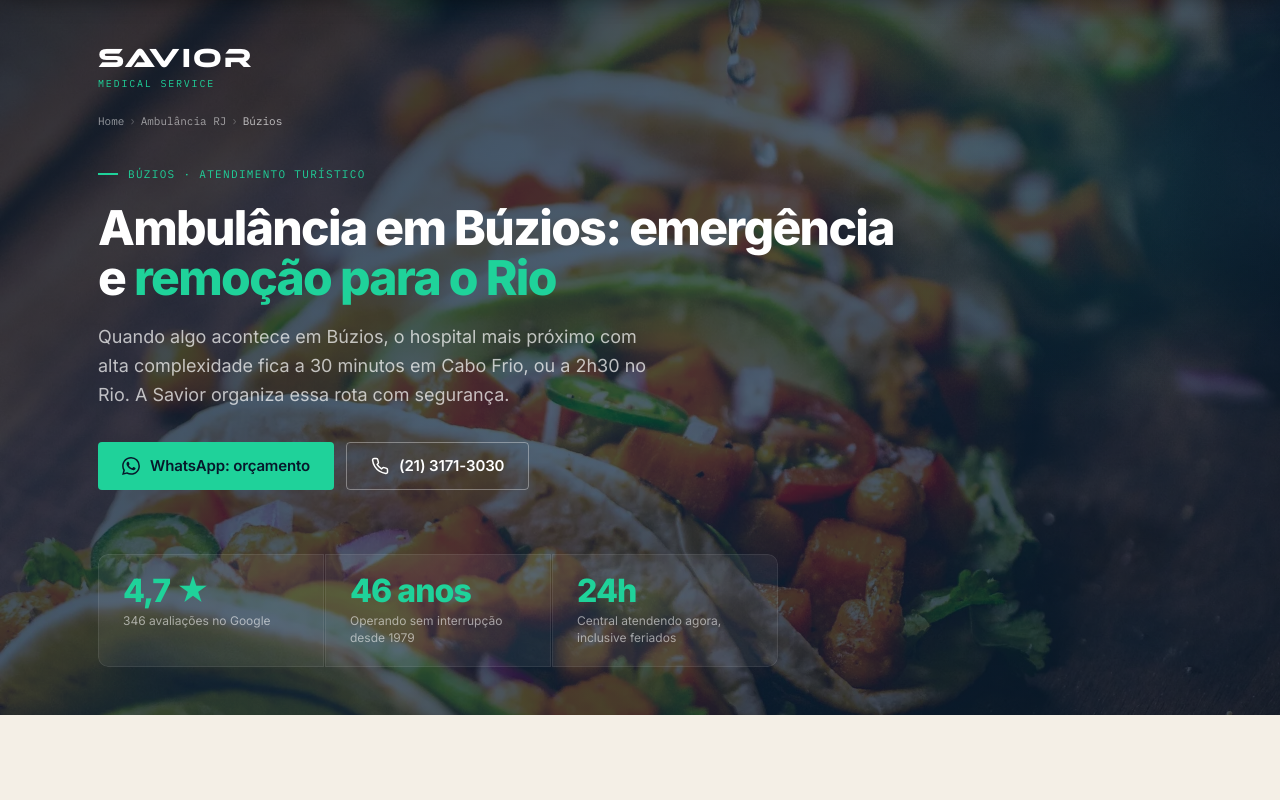
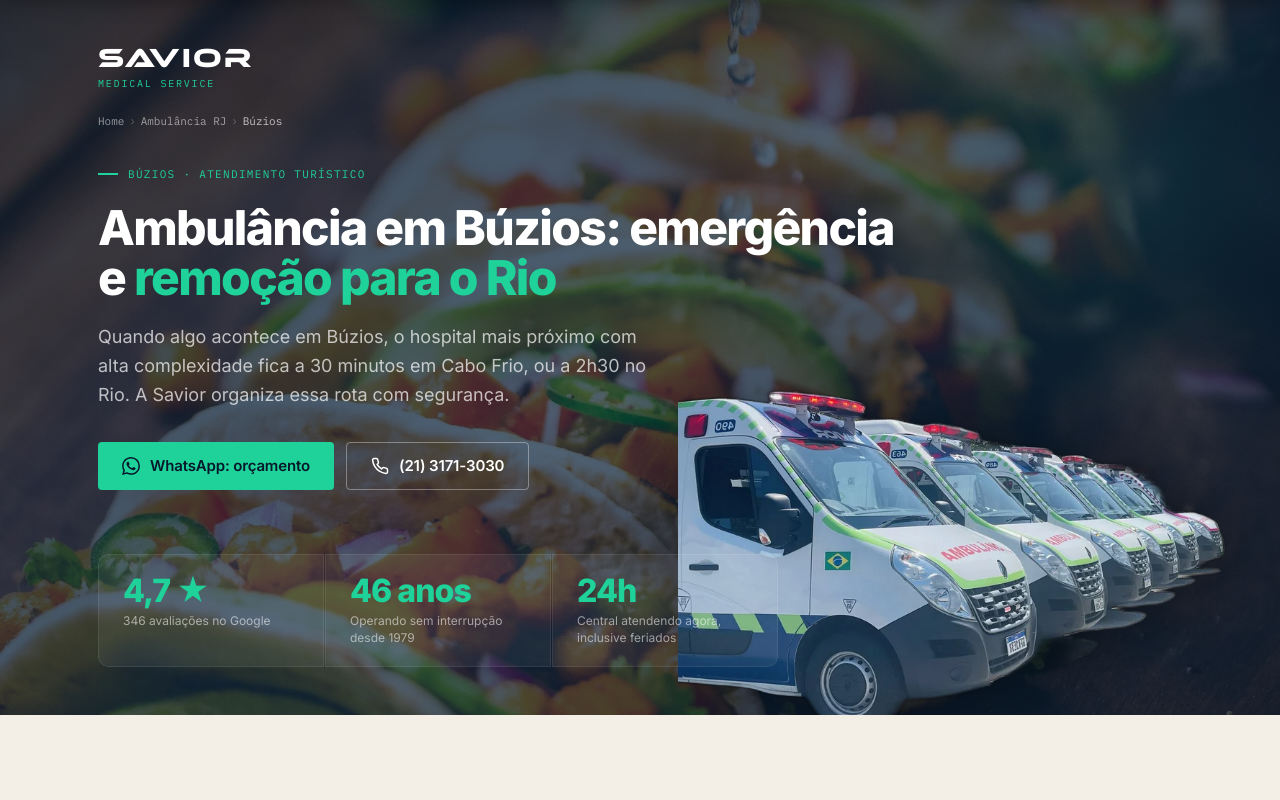
Before and after one commit to marceloln/savior-lps, an Astro site: page /ambulancia-rj/buzios in a window 1280 px wide. Shown: the top 800 px of the page. Built offline with nearby package versions, Linux system fonts and the light colour scheme; Astro itself is replaced by a stand-in of ours; no server answers.

Commit message:
feat(geo): add ambulance cutout composition in hero — aerial photo + ambulance in foreground

```diff
--- a/src/components/GeoHero.astro
+++ b/src/components/GeoHero.astro
@@ -41,6 +41,18 @@ const hasHighlight = h1Parts.length === 2;
   </div>
   <div class="geo-hero-overlay" aria-hidden="true"></div>
   <div class="geo-hero-green-glow" aria-hidden="true"></div>
+
+  <!-- Ambulância recortada -->
+  <div class="geo-hero-ambulance" aria-hidden="true">
+    <img
+      src="/img/geo/ambulancia-cutout.webp"
+      alt=""
+      width="800"
+      height="600"
+      loading="eager"
+      class="geo-hero-ambulance-img"
+    />
+  </div>
 
   <div class="wrap geo-hero-inner">
 
@@ -186,6 +198,38 @@ const hasHighlight = h1Parts.length === 2;
     );
     pointer-events: none;
     z-index: 1;
+  }
+
+  /* Ambulância recortada — canto inferior direito */
+  .geo-hero-ambulance {
+    position: absolute;
+    bottom: -2%;
+    right: 2%;
+    z-index: 2;
+    pointer-events: none;
+    max-width: 45%;
+  }
+
+  .geo-hero-ambulance-img {
+    width: 100%;
+    height: auto;
+    filter: drop-shadow(0 8px 32px rgba(0, 0, 0, 0.4));
+    transform: scaleX(-1);
+  }
+
+  @media (max-width: 768px) {
+    .geo-hero-ambulance {
+      max-width: 55%;
+      bottom: 0;
+      right: -2%;
+      opacity: 0.7;
+    }
+  }
+
+  @media (max-width: 480px) {
+    .geo-hero-ambulance {
+      display: none;
+    }
   }
 
   .geo-hero-green-glow {
```
Also changed, not shown: public/img/geo/ambulancia-cutout.png (added), public/img/geo/ambulancia-cutout.webp (added).
